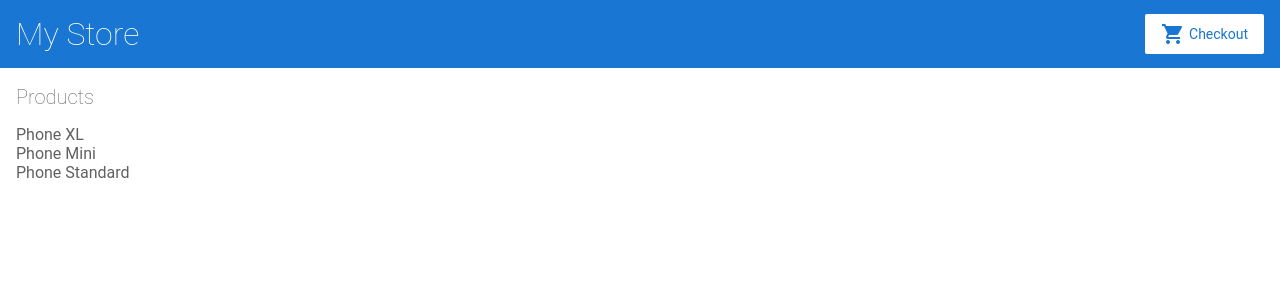
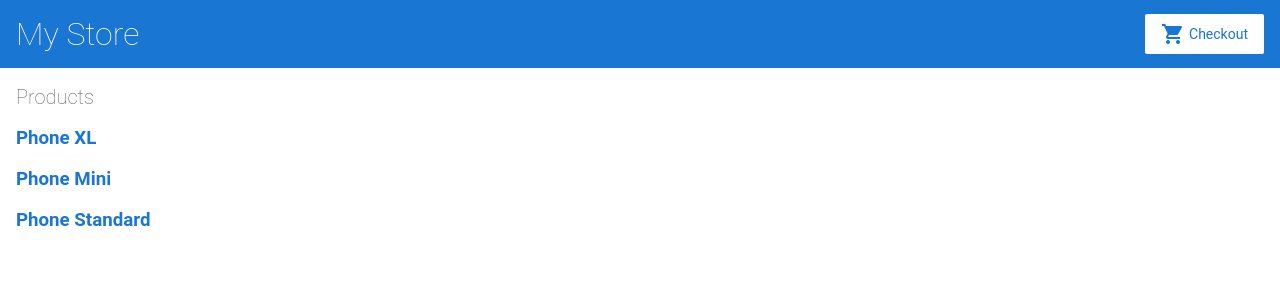
Before and after one commit to MawdoAli/angular-atlmy4-eaatbw, an Angular app: page / in a window 1280 px wide. Shown: the top 300 px of the page. Built offline with nearby package versions, Linux system fonts and the light colour scheme.

Commit message:
1 file modified

```diff
--- a/src/app/product-list/product-list.component.html
+++ b/src/app/product-list/product-list.component.html
@@ -1,7 +1,12 @@
 <h2>Products</h2>
 
 <div *ngFor="let product of products" >
-  {{product.name}}
+  <h3>
+   <a [title]="product.name">
+    {{product.name}}
+   </a>
+  </h3>
+
 </div>
 
 
```
